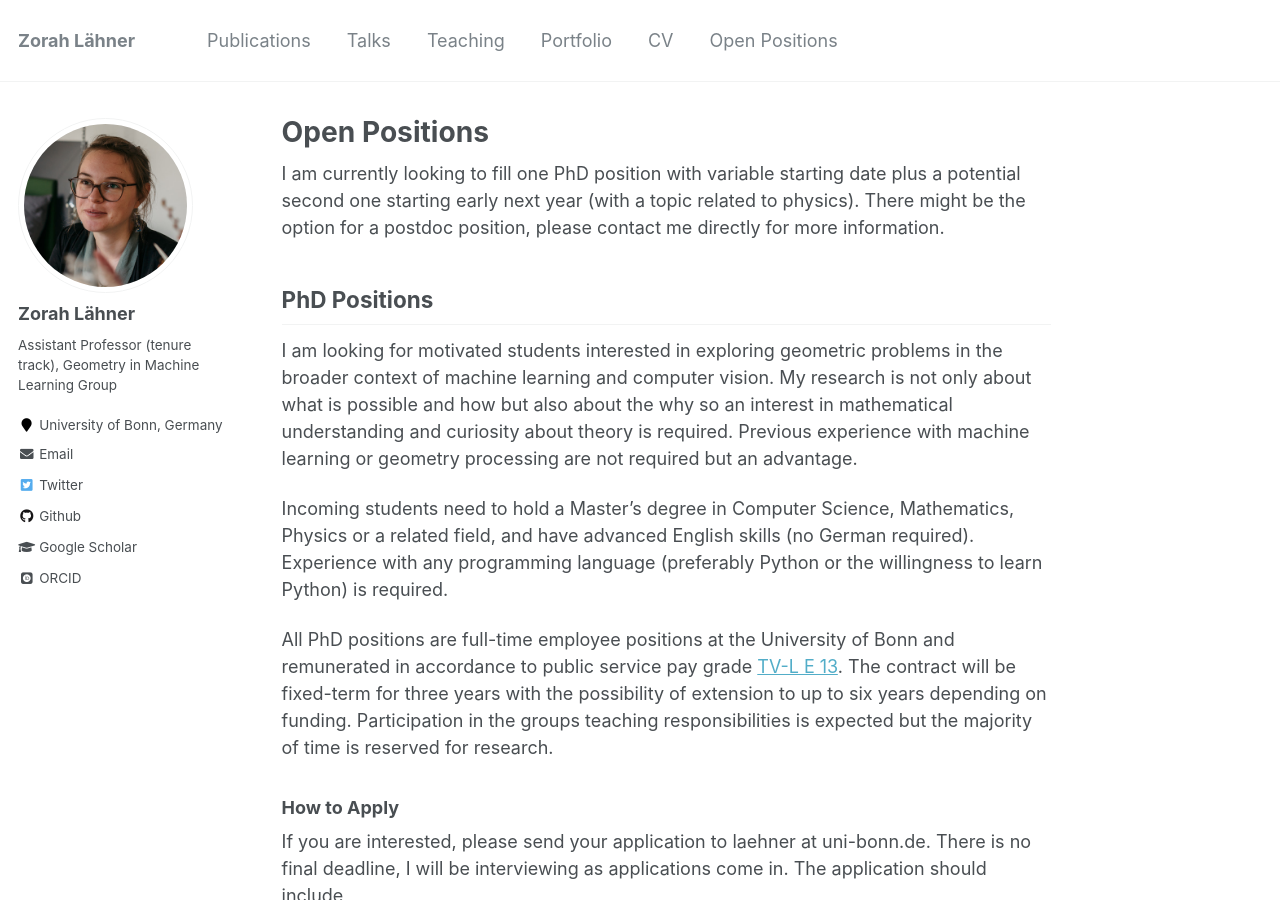
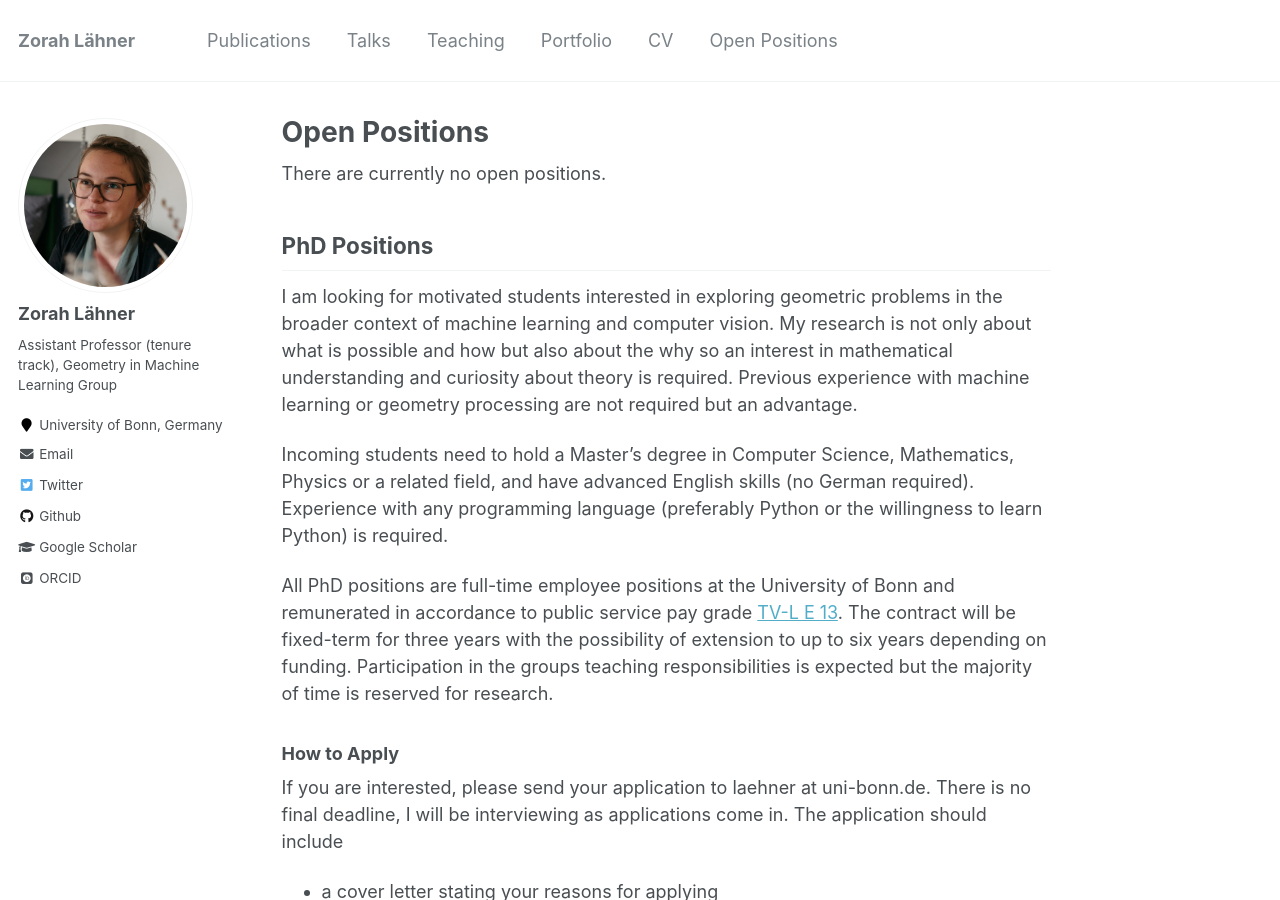
Before and after one commit to zorah/zorah.github.io, a Jekyll site: the page built from _pages/positions.md, in a window 1280 px wide and 900 px high. Built offline with Jekyll 4.4.1, drawn with Linux system fonts in a browser that asks for light colours; some web fonts are replaced.

Commit message:
no positions

```diff
--- a/_pages/positions.md
+++ b/_pages/positions.md
@@ -6,7 +6,7 @@ author_profile: true
 ---
 
 
-I am currently looking to fill one PhD position with variable starting date plus a potential second one starting early next year (with a topic related to physics). There might be the option for a postdoc position, please contact me directly for more information.
+There are currently no open positions.
 
 ## PhD Positions
 
```
